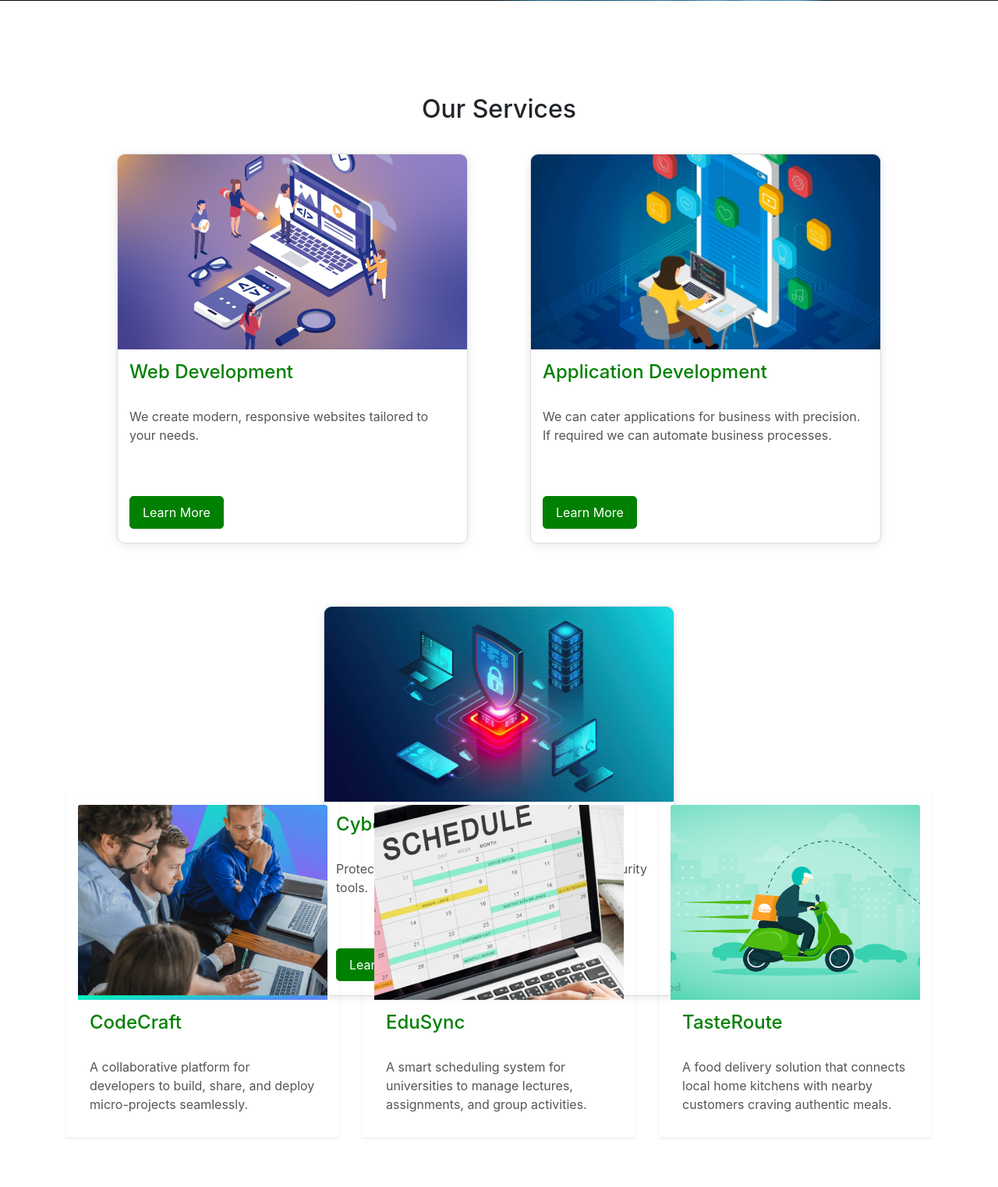
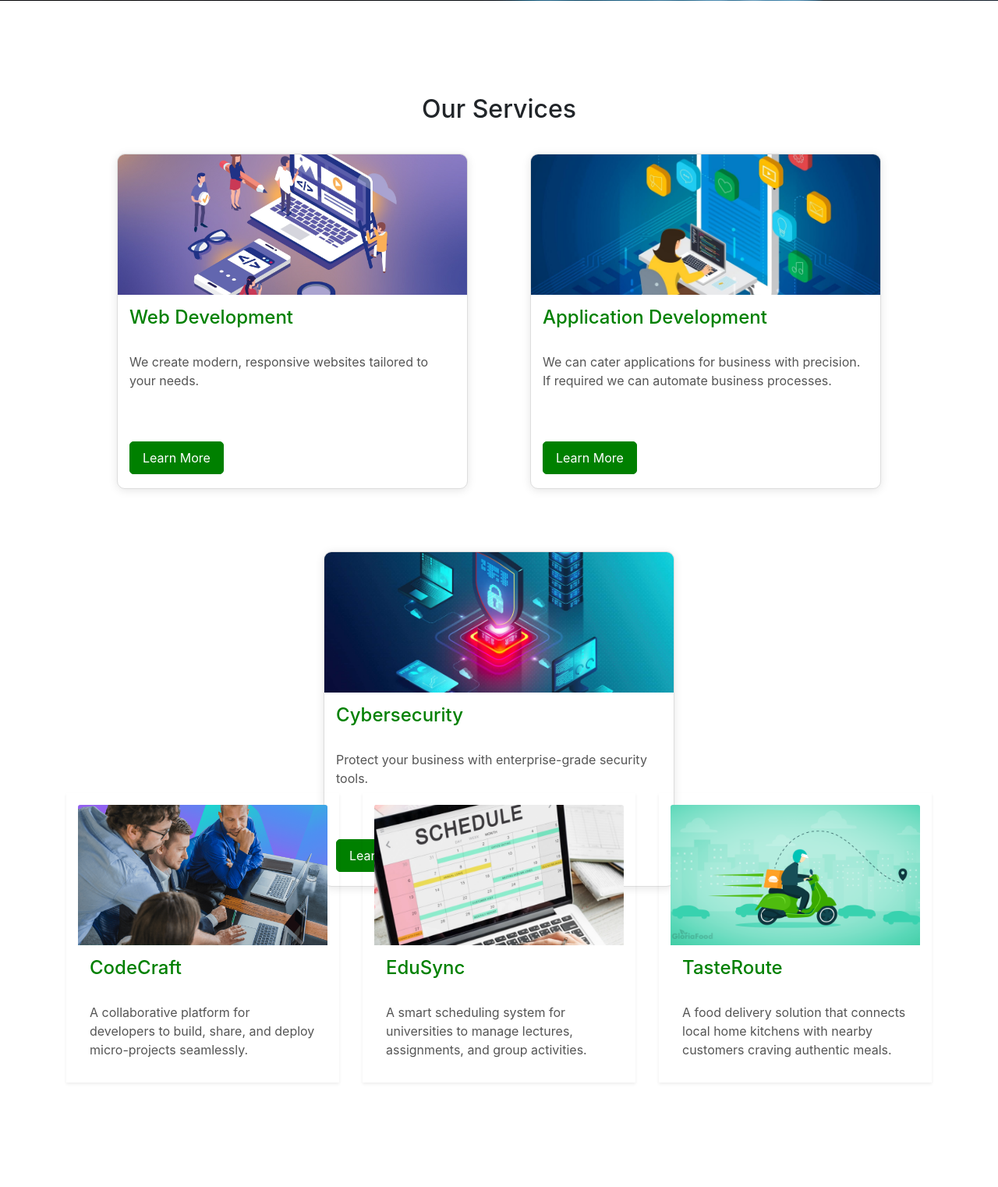
Before and after one commit to kaush-r/web-project-cs, a PHP site: page / in a window 1280 px wide. Shown: the part 799-2321 px from the top of the page at 78% size. Run offline with PHP 8.4, Linux system fonts and the light colour scheme.

Commit message:
Update style.css

```diff
--- a/css/style.css
+++ b/css/style.css
@@ -50,7 +50,7 @@
 
 .card {
   width: 450px;
-  height: 500px;
+  height: 430px;
   border: 1px solid #ddd;
   border-radius: 10px;
   overflow: hidden;
@@ -67,7 +67,7 @@
 
 .card-img-top {
   width: 100%;
-  height: 250px;
+  height: 180px;
   object-fit: cover;
 }
 
```
